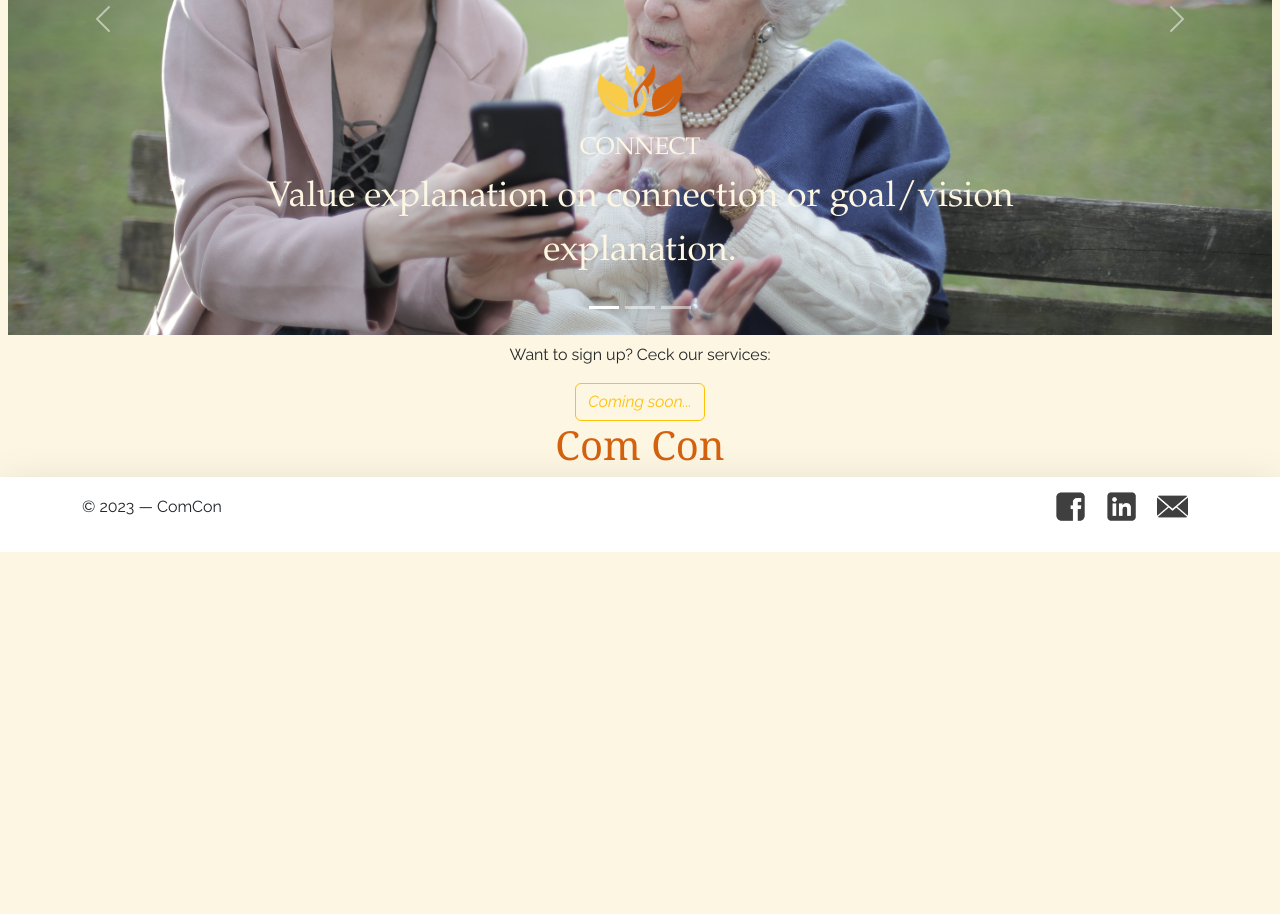
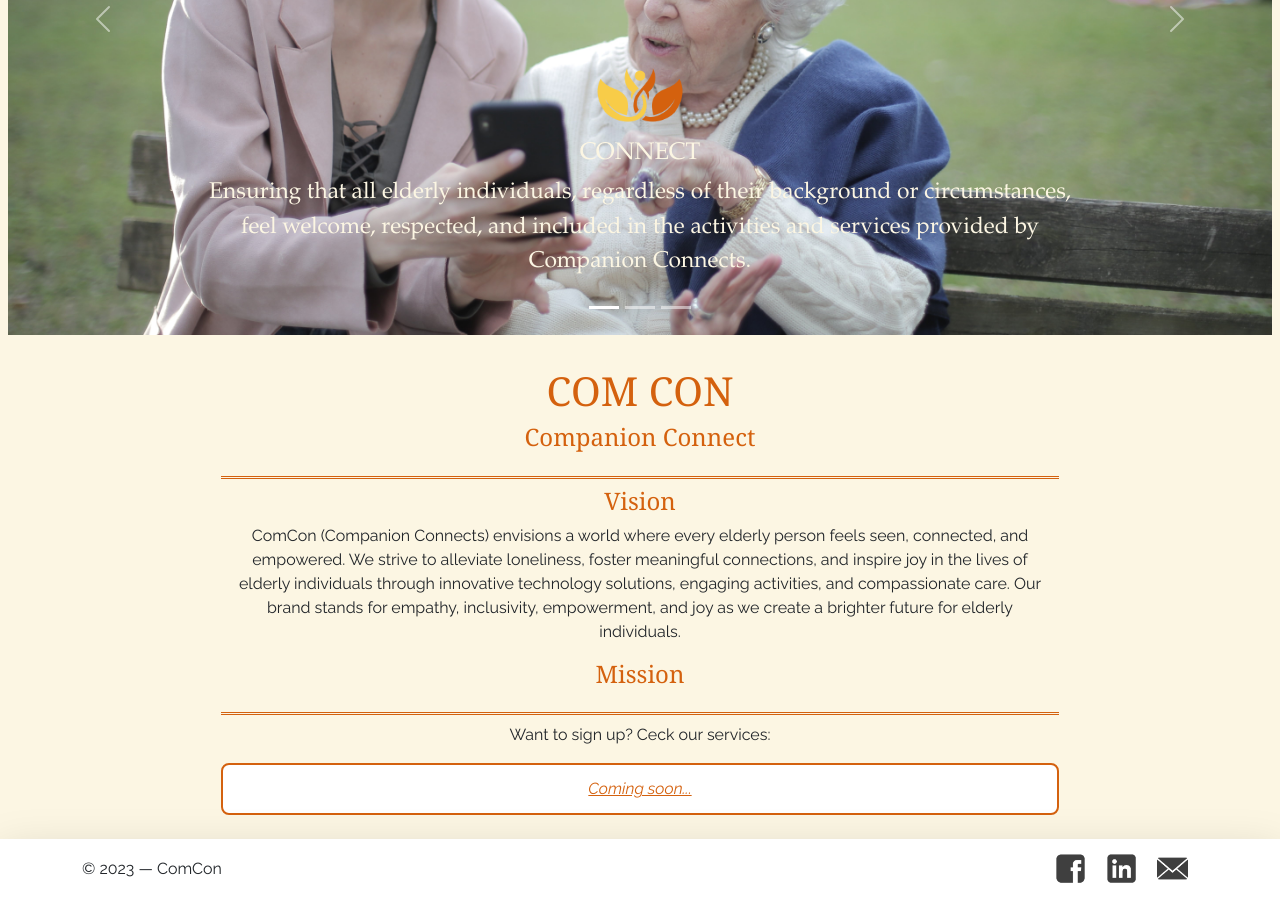
Before and after one commit to Imkedebeer/ComCon, a plain HTML site: page index.html in a window 1280 px wide. Shown: the part 363-1277 px from the top of the page. Before the commit the page ends 915 px from the top, so only its background shows below. Drawn offline with nearby package versions, Linux system fonts and the light colour scheme; a web font is replaced by a local one.

Commit message:
css-services-landpage
services layout fix and content add on landpage

```diff
--- a/css/styles.css
+++ b/css/styles.css
@@ -43,7 +43,7 @@ footer a:hover {
 .bigtitle {
 	font-family:Baskerville, "Palatino Linotype", Palatino, "Century Schoolbook L", "Times New Roman", "serif";
 	color: #FCF6E3;
-	font-size: calc(10px + 2vw);
+	font-size: calc(10px + 1vw);
 }
 
 .navbartext {
@@ -68,3 +68,29 @@ footer a:hover {
 	text-align: center;
   padding: 10px 20px;
 }
+
+.marginside {
+	margin-left: auto;
+	margin-right: auto
+}
+
+.text-expand {
+  text-indent: 50px;
+  text-align: justify;
+}
+
+.button {
+    background-color: white;
+	color: #d4610e;
+    border:2px solid #d4610e;
+	border-color: #d4610e;
+	font-size: 16px;
+	padding: 12px 28px;
+	border-radius: 8px;
+	transition-duration: 0.4s;
+}
+
+.button:hover {
+	background-color: #d4610e;
+	color: white;
+}
--- a/index.html
+++ b/index.html
@@ -23,6 +23,12 @@
   gtag('config', 'G-3G5MG5NP4S');
 </script>
     <!-- End of Google Analytics code -->
+	    <style>
+	  h2 {
+	  border-bottom-style: double;
+	  border-bottom-color: #d4610e;
+	  }
+	  </style>
   </head>
 
 
@@ -72,7 +78,7 @@
       <div class="carousel-caption d-md-block bigtitle">
         <img class="mb-6" src="images/comcon-logo.png" alt="ComCon logo" width="90">
 		  <h4>CONNECT</h4>
-        <p>Value explanation on connection or goal/vision explanation.</p>
+        <p>Ensuring that all elderly individuals, regardless of their background or circumstances, feel welcome, respected, and included in the activities and services provided by Companion Connects.</p>
       </div>
     </div>
     <div class="carousel-item">
@@ -103,15 +109,21 @@
 </div>
 
     <!-- Start of main placeholder in landing page -->
-	<main class="h-100 d-flex flex-column justify-content-center align-items-center">
-	  <p>Want to sign up? Ceck our services:</p>
-		<button type="button" class="btn btn-outline-warning fst-italic">Coming soon...</button>
+	<main class="container-fluid text-center marginside py-4">
 
-	  <h1 class="aboutustitle">Com Con</h1>
 
-      <div class="container text-center">
+	<div class="row col-sm-12 col-md-12 col-lg-8 mx-auto">
+	  <h1 class="aboutustitle">COM CON</h1>
+       <h4 class="aboutustitle">Companion Connect</h4>
+		<h2 class="py-2"></h2>
+		  <h4 class="aboutustitle">Vision</h4>
+		    <p>ComCon (Companion Connects) envisions a world where every elderly person feels seen, connected, and empowered. We strive to alleviate loneliness, foster meaningful connections, and inspire joy in the lives of elderly individuals through innovative technology solutions, engaging activities, and compassionate care. Our brand stands for empathy, inclusivity, empowerment, and joy as we create a brighter future for elderly individuals.</p>
+		  <h4 class="aboutustitle">Mission</h4>
+		<h2 class="py-2"></h2>
+		<p>Want to sign up? Ceck our services:</p>
+	  <a href="hero.html" class="button fst-italic">Coming soon...</a>
+    </div>
 
-      </div>
     </main>
 <!-- End of main placeholder -->
 
```
Also changed, not shown: hero.html (+6 -3 lines).
